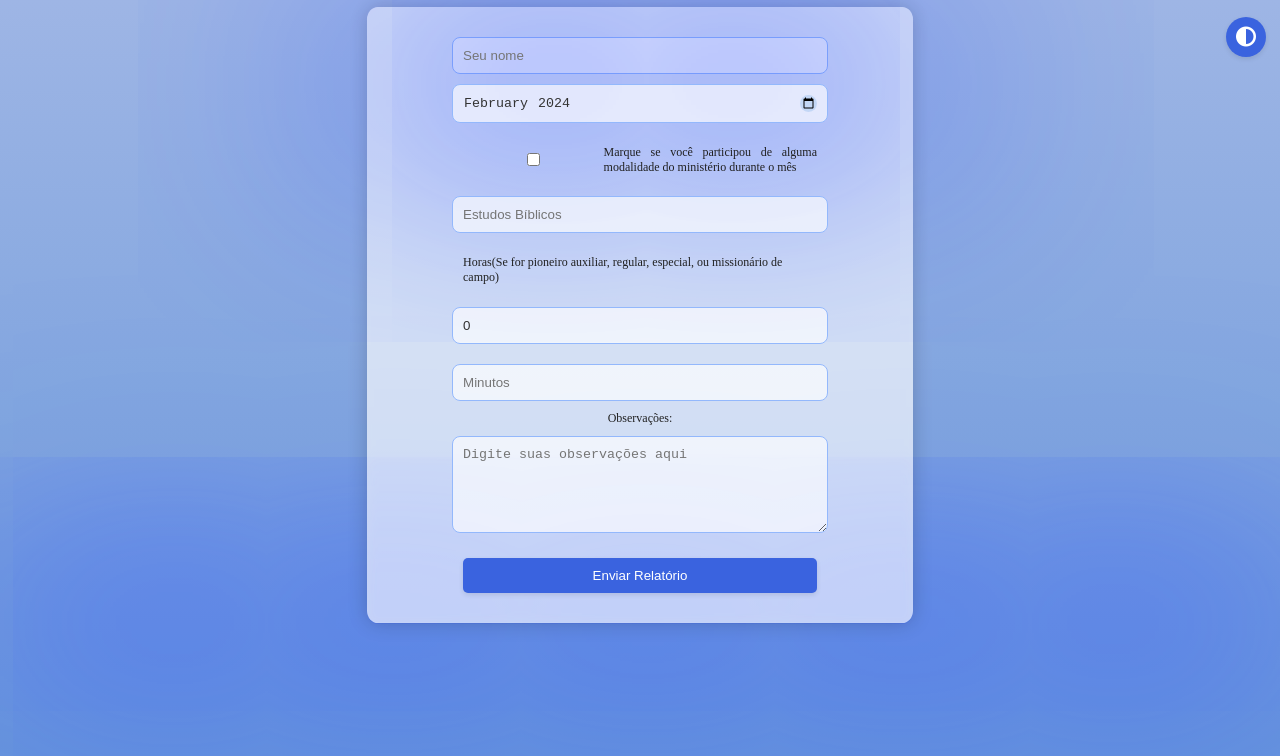
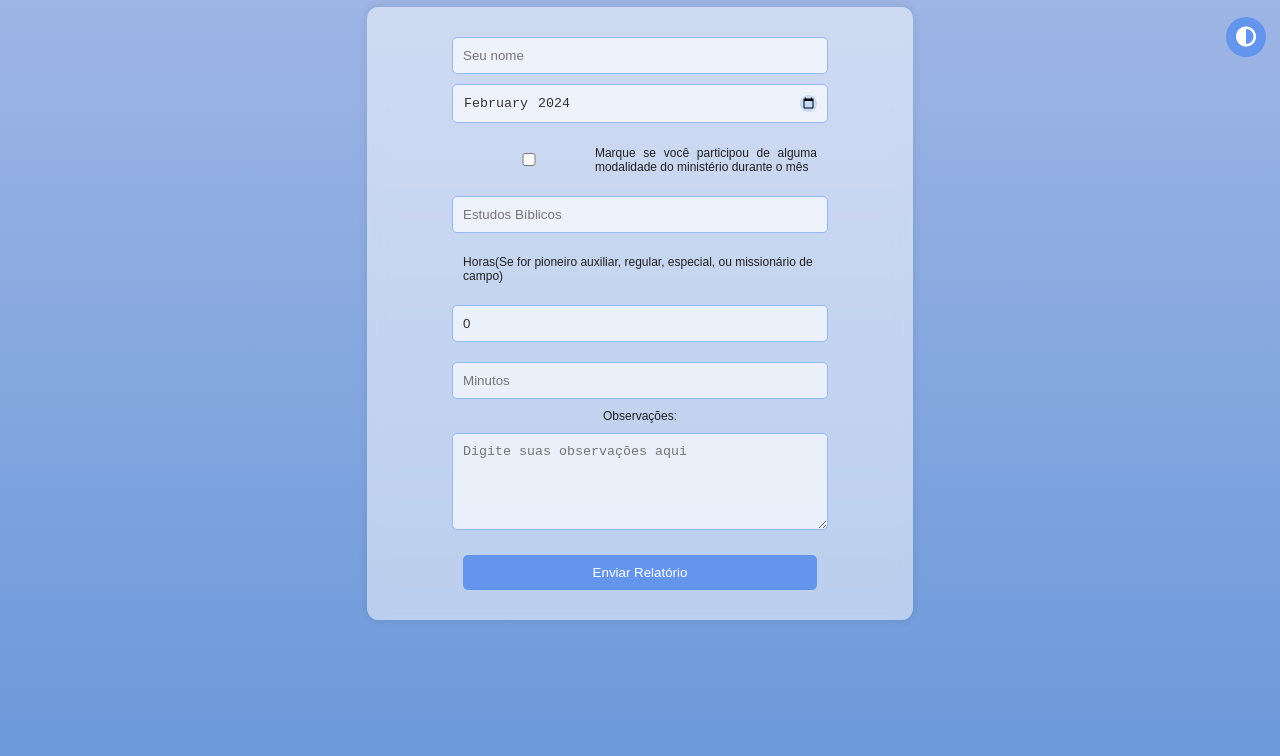
Before and after one commit to Obake18/relatorio, a website with bundled scripts: page index.html in a window 1280 px wide. Shown: the part 73-829 px from the top of the page. Built offline with nearby package versions, Linux system fonts and the light colour scheme; a web font is replaced by a local one.

Commit message:
correções

```diff
--- a/index.html
+++ b/index.html
@@ -26,7 +26,7 @@
         <div id="container">
             <div>
                 <input type="text" id="nome" placeholder="Seu nome" required>
-                <div class="blur"></div>
+
             </div>
 
             <div>
@@ -62,7 +62,7 @@
 
             <button type="submit" class="enviar">Enviar Relatório</button>
         </div>
-            <div class="blur">
+
 
     </form>
 
--- a/styles.css
+++ b/styles.css
@@ -1,13 +1,11 @@
+
+
 /* Estilo geral do site */
 body {
-    align-items: center;
-    font-family: 'playfair';
+  font-family: Arial, sans-serif;
   /* text-align: center; */
   transition: background-color 0.5s ease;
   min-height: 100vh;
-    opacity: 0;
-    animation: fadeIn 0.5s ease-in-out forwards;
-
 }
 
 body.light-mode {
@@ -28,30 +26,16 @@ h1 {
   text-align: center;
 }
 
-/* Adicionando suavidade nas transições */
-* {
-    transition: all 0.3s ease;
-}
-
 #container {
-  width: 19em;  /* Primeira definição de largura */
   border-radius: 2%;
-  width: 100%;   /* Segunda definição de largura, substituindo a primeira */
-  max-width: 70%;
+  width: 100%;
   margin: 0 auto;
   padding: 20px;
-
+  box-shadow: 0 0 10px rgba(0,0,0,0.1);
   transition: background-color 0.5s ease;
-  backdrop-filter: blur(6px);
+  backdrop-filter: blur(8px);
+  background-color: rgba(255, 255, 255, 0.11);
 }
-
-.blur {
-
--webkit-box-shadow:0px 0px 300px 54px rgba(46,81,255,0.9);
--moz-box-shadow: 0px 0px 300px 54px rgba(46,81,255,0.9);
-box-shadow: 0px 0px 300px 54px rgba(46,81,255,0.9);
-}
-
 
 
 @media (min-width: 600px) {
@@ -67,11 +51,11 @@ box-shadow: 0px 0px 300px 54px rgba(46,81,255,0.9);
 }
 
 body.light-mode #container {
-   background-color:  rgba(255, 255, 255, 0.651);
+ background-color:  rgba(255, 255, 255, 0.507);
 }
 
 body.dark-mode #container {
-   background-color: rgba(10, 10, 10, 0.637);
+ background-color: rgba(10, 10, 10, 0.507);
 }
 
 /* Estilo dos inputs e botões */
@@ -130,8 +114,7 @@ button {
 }
 
 body.light-mode button {
-    background-color: #3a63df;
-
+  background-color: #6495ed;
   color: #fff;
 }
 
@@ -140,13 +123,12 @@ body.dark-mode button {
   color: #fff;
 }
 
+button:hover {
+  background-color: #4169e1;
+}
 
 body.dark-mode button:hover {
   background-color: #8499c4;
-}
-
-body.light-mode button:hover {
-    background-color:  #357afa;
 }
 
 /* Estilo dos labels e checkboxes */
@@ -190,7 +172,6 @@ label {
 
 }
 
-
 .horas-text {
 
   width: 70%;
@@ -202,12 +183,6 @@ label {
   font-size: 12px;
 }
 
-
-.enviar {
-    border: 0;
-    margin-top: 5%;
-}
-
 /* Estilo para o ícone de calendário do input do tipo month */
 input[type="month"]::-webkit-calendar-picker-indicator {
   /* Personalize o ícone aqui. Por exemplo, você pode mudar a cor de fundo: */
@@ -215,68 +190,14 @@ input[type="month"]::-webkit-calendar-picker-indicator {
   border-radius: 50%;
 }
 
-/* Adicione animações suaves para transições */
-* {
-  transition: all 0.3s ease;
-}
-
-/* Estilo de hover para botões e links */
-button:hover, a:hover {
-  transform: scale(1.05);
-}
-
-/* Animação de fadeIn para a página principal */
-@keyframes fadeIn {
-  from {
-    opacity: 0;
-  }
-  to {
-    opacity: 1;
-  }
-}
-
-/* Adicione sombras sutis aos botões */
-button {
-  box-shadow: 0 2px 5px rgba(0, 0, 0, 0.1);
-}
-
-/* Adicione efeito de hover suave para inputs */
-input:hover, textarea:hover {
-  box-shadow: 0 2px 5px rgba(0, 0, 0, 0.1);
-}
-
-/* Adicione uma borda arredondada para os inputs */
-input, textarea {
-  border-radius: 8px;
-}
-
-
-
-/* Adicione uma sombra sutil para o container principal */
-#container {
-  box-shadow: 0 0 20px rgba(0, 0, 0, 0.2);
+.enviar {
+  border: 0;
+  margin-top: 5%;
 }
 
 /* Adicione uma transição suave para o modo de alternância */
-#mode-toggle {
-  transition: transform 0.3s ease;
-}
-
-#mode-toggle:hover {
-  transform: rotate(90deg);
-}
-
+#mode-toggle { transition: transform 0.3s ease; }
+#mode-toggle:hover { transform: rotate(90deg); }
 /* Adicione uma borda circular para o ícone do modo de alternância */
-#mode-toggle i {
-  border-radius: 50%;
-}
-
-/* Adicione uma animação ao ícone do modo de alternância */
-@keyframes rotate {
-  from {
-    transform: rotate(0deg);
-  }
-  to {
-    transform: rotate(360deg);
-  }
-}
+#mode-toggle i { border-radius: 50%; } /* Adicione uma animação ao ícone do modo de alternância */
+@keyframes rotate { from { transform: rotate(0deg); } to { transform: rotate(360deg); } }
```
Lines whose indentation alone changed are shown as unchanged.
